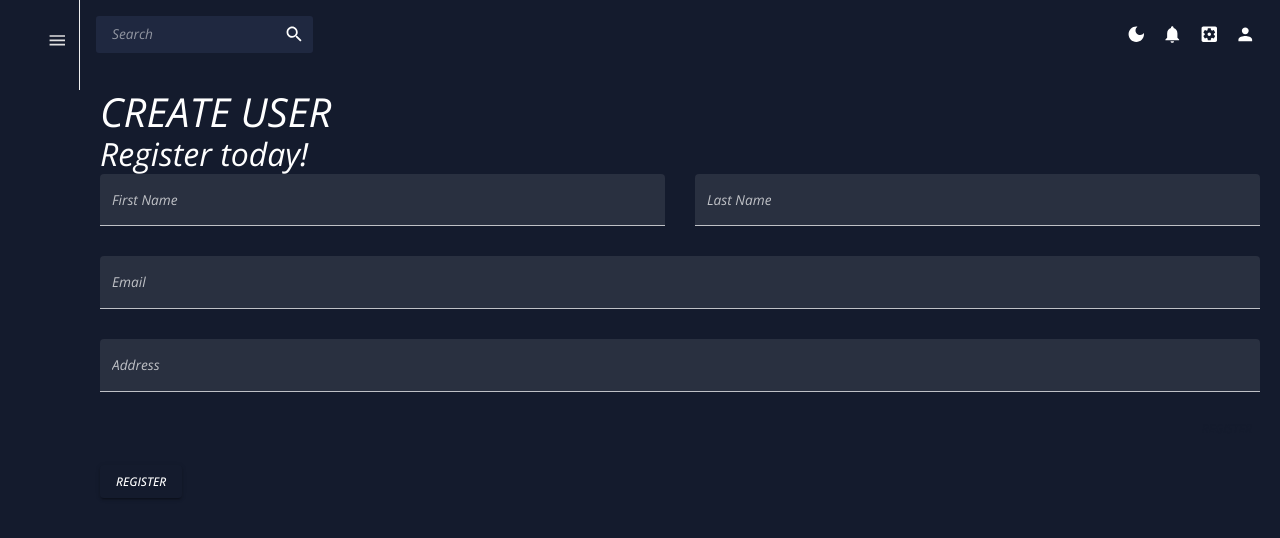
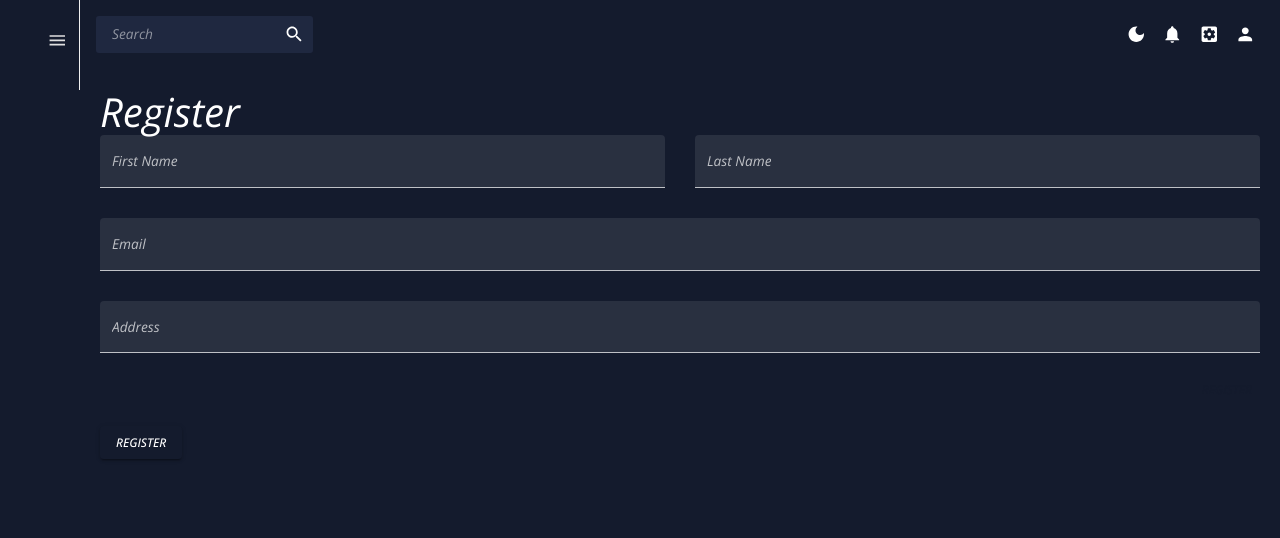
Before and after one commit to phase5lhcm/Fintracker, a React (Create React App) app: page /register in a window 1280 px wide. Shown: the top 538 px of the page. Built offline with nearby package versions, Linux system fonts and the light colour scheme.

Commit message:
Add link to register page from account icon

```diff
--- /dev/null
+++ b/src/components/Item.jsx
@@ -0,0 +1,23 @@
+import React from "react";
+import { Link } from "react-router-dom";
+import { Box, IconButton, Typography, useTheme } from "@mui/material";
+import { Sidebar, Menu, MenuItem, SubMenu } from "react-pro-sidebar";
+import { tokens } from "../theme";
+
+const Item = ({ title, to, icon, selected, setSelected }) => {
+  const theme = useTheme();
+  const colors = tokens(theme.palette.mode);
+  return (
+    <MenuItem
+      active={selected === title}
+      style={{ color: colors.grey[100] }}
+      onClick={() => setSelected(title)}
+      icon={icon}
+      component={<Link to={to} />}
+    >
+      <Typography>{title}</Typography>
+    </MenuItem>
+  );
+};
+
+export default Item;
--- a/src/components/Sidebar.jsx
+++ b/src/components/Sidebar.jsx
@@ -1,7 +1,7 @@
 import React, { useState } from "react";
 import { Sidebar, Menu, MenuItem, SubMenu } from "react-pro-sidebar";
 import { Box, IconButton, Typography, useTheme } from "@mui/material";
-import { Link } from "react-router-dom";
+import Item from "./Item";
 import HomeIcon from "@mui/icons-material/Home";
 import AccountBoxIcon from "@mui/icons-material/AccountBox";
 import MonetizationOnIcon from "@mui/icons-material/MonetizationOn";
@@ -13,22 +13,6 @@ import HelpCenterIcon from "@mui/icons-material/HelpCenter";
 import CalendarTodayIcon from "@mui/icons-material/CalendarToday";
 import MenuIcon from "@mui/icons-material/Menu";
 import { tokens } from "../theme";
-
-const Item = ({ title, to, icon, selected, setSelected }) => {
-  const theme = useTheme();
-  const colors = tokens(theme.palette.mode);
-  return (
-    <MenuItem
-      active={selected === title}
-      style={{ color: colors.grey[100] }}
-      onClick={() => setSelected(title)}
-      icon={icon}
-      component={<Link to={to} />}
-    >
-      <Typography>{title}</Typography>
-    </MenuItem>
-  );
-};
 
 const MySidebar = () => {
   const theme = useTheme();
--- a/src/components/Topbar.jsx
+++ b/src/components/Topbar.jsx
@@ -7,6 +7,7 @@ import NotificationsIcon from "@mui/icons-material/Notifications";
 import SettingsApplicationsIcon from "@mui/icons-material/SettingsApplications";
 import PersonIcon from "@mui/icons-material/Person";
 import SearchIcon from "@mui/icons-material/Search";
+import Item from "./Item";
 
 const Topbar = () => {
   const theme = useTheme();
@@ -35,7 +36,7 @@ const Topbar = () => {
         <IconButton>
           <SettingsApplicationsIcon />
         </IconButton>
-        <IconButton>
+        <IconButton href="/register">
           <PersonIcon />
         </IconButton>
       </Box>
--- a/src/pages/Register.jsx
+++ b/src/pages/Register.jsx
@@ -77,7 +77,7 @@ const Register = () => {
 
   return (
     <Box m="20px">
-      <Header title="CREATE USER" subTitle="Register today!" />
+      <Header title="Register" />
       <Formik
         onSubmit={handleFormSubmit}
         initialValues={initialValues}
```
